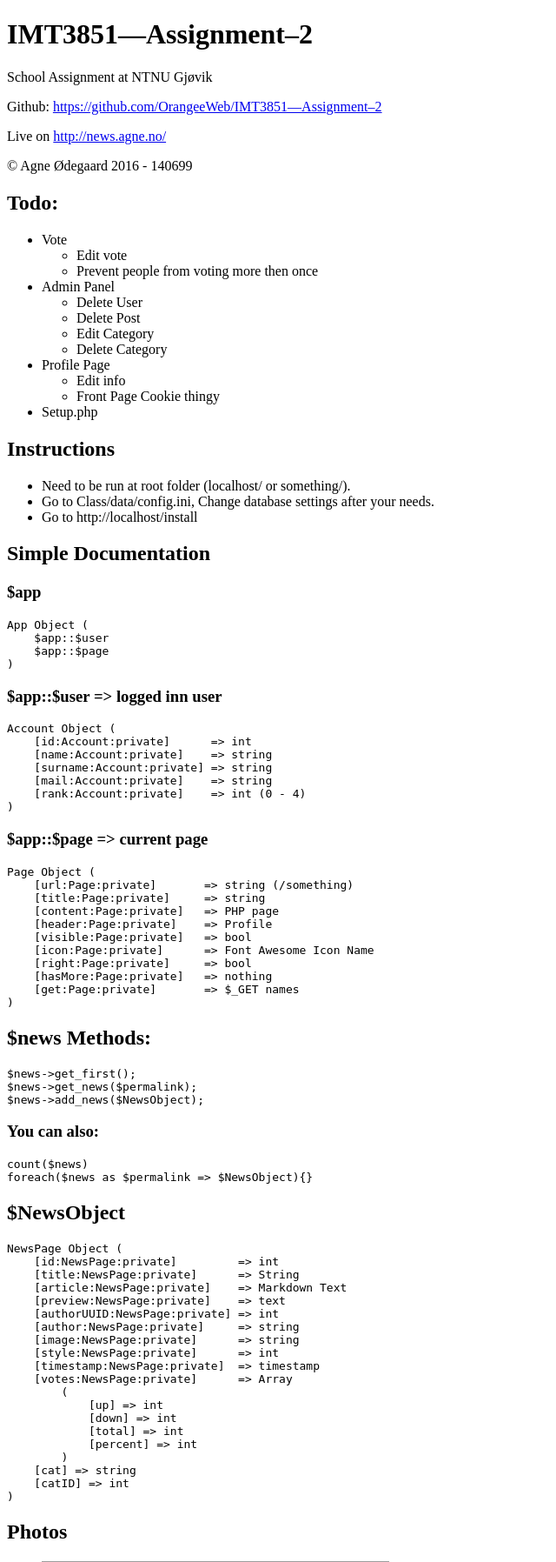
After one commit to AdressaAgne/IMT3851---Assignment-2, a PHP site: page /README.html in a window 1280 px wide. The commit adds this page. Shown: the top 1796 px of the page at 87% size, without its empty margins (0-640 px from the left). Run offline with PHP 8.4, Linux system fonts and the light colour scheme; grey boxes are pictures that could not be loaded.

```diff
--- /dev/null
+++ b/README.html
@@ -0,0 +1,142 @@
+<!DOCTYPE html>
+<html>
+<head>
+	<meta charset="utf-8"/>
+</head>
+<body>
+<h1 id="imt3851---assignment-2">IMT3851&#8212;Assignment&#8211;2</h1>
+
+<p>School Assignment at NTNU Gjøvik</p>
+
+<p>Github: <a href="https://github.com/OrangeeWeb/IMT3851---Assignment-2">https://github.com/OrangeeWeb/IMT3851&#8212;Assignment&#8211;2</a></p>
+
+<p>Live on <a href="http://news.agne.no/">http://news.agne.no/</a></p>
+
+<p>© Agne Ødegaard 2016 - 140699</p>
+
+<h2 id="todo:">Todo:</h2>
+
+<ul>
+<li>Vote
+
+<ul>
+<li>Edit vote</li>
+<li>Prevent people from voting more then once</li>
+</ul></li>
+<li>Admin Panel
+
+<ul>
+<li>Delete User</li>
+<li>Delete Post</li>
+<li>Edit Category</li>
+<li>Delete Category</li>
+</ul></li>
+<li>Profile Page
+
+<ul>
+<li>Edit info</li>
+<li>Front Page Cookie thingy</li>
+</ul></li>
+<li>Setup.php</li>
+</ul>
+
+<h2 id="instructions">Instructions</h2>
+
+<ul>
+<li>Need to be run at root folder (localhost/ or something/).</li>
+<li>Go to Class/data/config.ini, Change database settings after your needs.</li>
+<li>Go to http://localhost/install</li>
+</ul>
+
+<h2 id="simpledocumentation">Simple Documentation</h2>
+
+<h3 id="app">$app</h3>
+
+<pre><code>App Object (
+    $app::$user
+    $app::$page
+)
+</code></pre>
+
+<h3 id="app::userloggedinnuser">$app::$user =&gt; logged inn user</h3>
+
+<pre><code>Account Object (
+    [id:Account:private]      =&gt; int
+    [name:Account:private]    =&gt; string
+    [surname:Account:private] =&gt; string
+    [mail:Account:private]    =&gt; string
+    [rank:Account:private]    =&gt; int (0 - 4)
+)
+</code></pre>
+
+<h3 id="app::pagecurrentpage">$app::$page =&gt; current page</h3>
+
+<pre><code>Page Object (
+    [url:Page:private]       =&gt; string (/something)
+    [title:Page:private]     =&gt; string
+    [content:Page:private]   =&gt; PHP page
+    [header:Page:private]    =&gt; Profile
+    [visible:Page:private]   =&gt; bool
+    [icon:Page:private]      =&gt; Font Awesome Icon Name
+    [right:Page:private]     =&gt; bool
+    [hasMore:Page:private]   =&gt; nothing
+    [get:Page:private]       =&gt; $_GET names
+)
+</code></pre>
+
+<h2 id="newsmethods:">$news Methods:</h2>
+
+<pre><code>$news-&gt;get_first();
+$news-&gt;get_news($permalink);
+$news-&gt;add_news($NewsObject);
+</code></pre>
+
+<h3 id="youcanalso:">You can also:</h3>
+
+<pre><code>count($news)
+foreach($news as $permalink =&gt; $NewsObject){}
+</code></pre>
+
+<h2 id="newsobject">$NewsObject</h2>
+
+<pre><code>NewsPage Object (
+    [id:NewsPage:private]         =&gt; int
+    [title:NewsPage:private]      =&gt; String
+    [article:NewsPage:private]    =&gt; Markdown Text
+    [preview:NewsPage:private]    =&gt; text
+    [authorUUID:NewsPage:private] =&gt; int
+    [author:NewsPage:private]     =&gt; string
+    [image:NewsPage:private]      =&gt; string
+    [style:NewsPage:private]      =&gt; int
+    [timestamp:NewsPage:private]  =&gt; timestamp
+    [votes:NewsPage:private]      =&gt; Array
+        (
+            [up] =&gt; int
+            [down] =&gt; int
+            [total] =&gt; int
+            [percent] =&gt; int
+        )
+    [cat] =&gt; string
+    [catID] =&gt; int
+)
+</code></pre>
+
+<h2 id="photos">Photos</h2>
+
+<figure>
+<img src="http://i.imgur.com/8wb51lh.png" alt="Image of the project" />
+<figcaption>Image of the project</figcaption>
+</figure>
+
+<figure>
+<img src="http://i.imgur.com/tVIOEWy.png" alt="Image of the project" />
+<figcaption>Image of the project</figcaption>
+</figure>
+
+<figure>
+<img src="http://i.imgur.com/HMz7Jl8.png" alt="Image of the project" />
+<figcaption>Image of the project</figcaption>
+</figure>
+
+</body>
+</html>
```
Also changed, not shown: class/app.php (+81 -5 lines), class/controller/accounts.php (+28 -0 lines), class/controller/news.php (+4 -4 lines), class/controller/pages.php (+7 -1 lines), view/admin.php (+40 -7 lines), view/newsItem_delete.php (added, +26 -0 lines), view/profile.php (+6 -6 lines), README.md, 3 other files.
